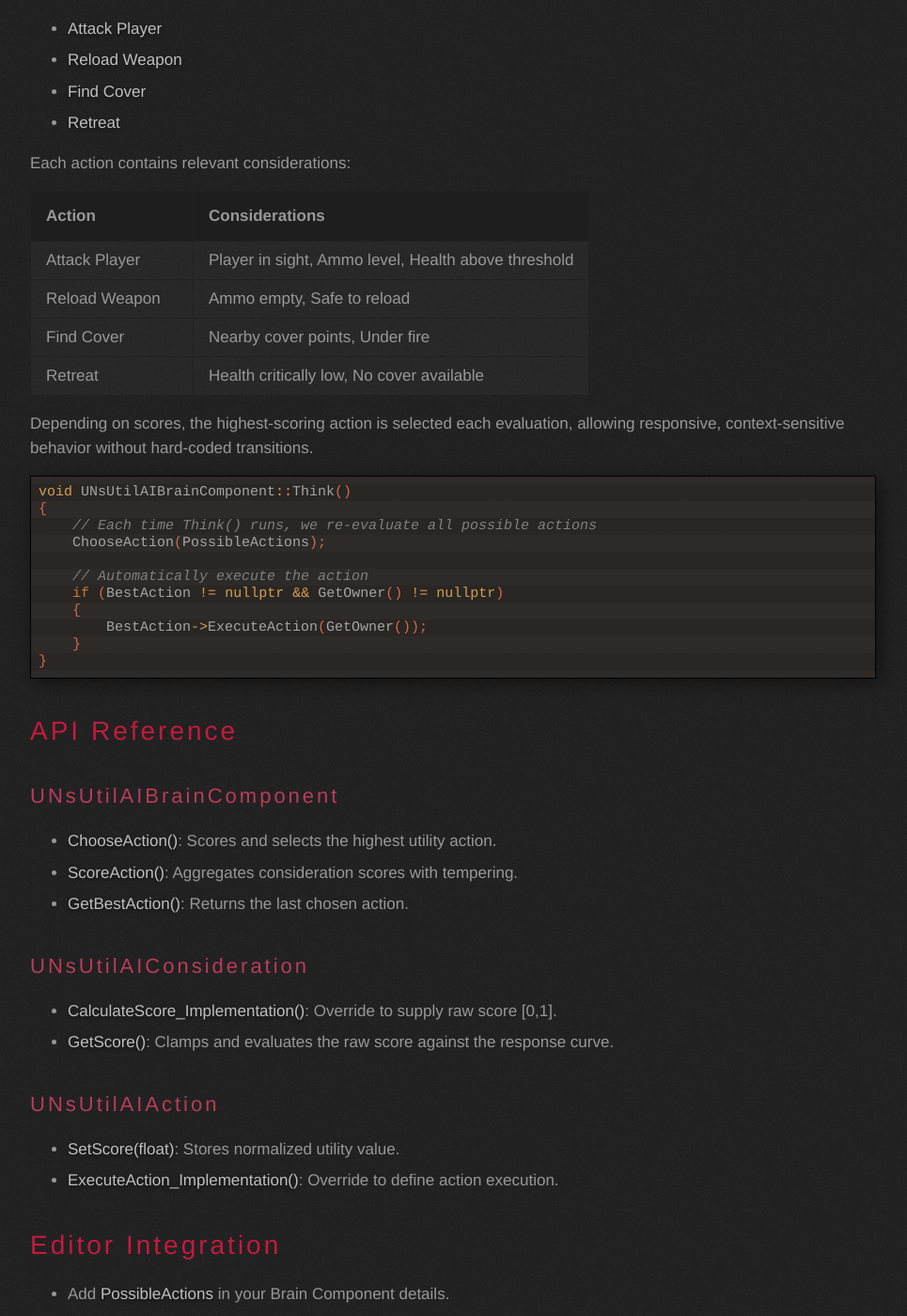
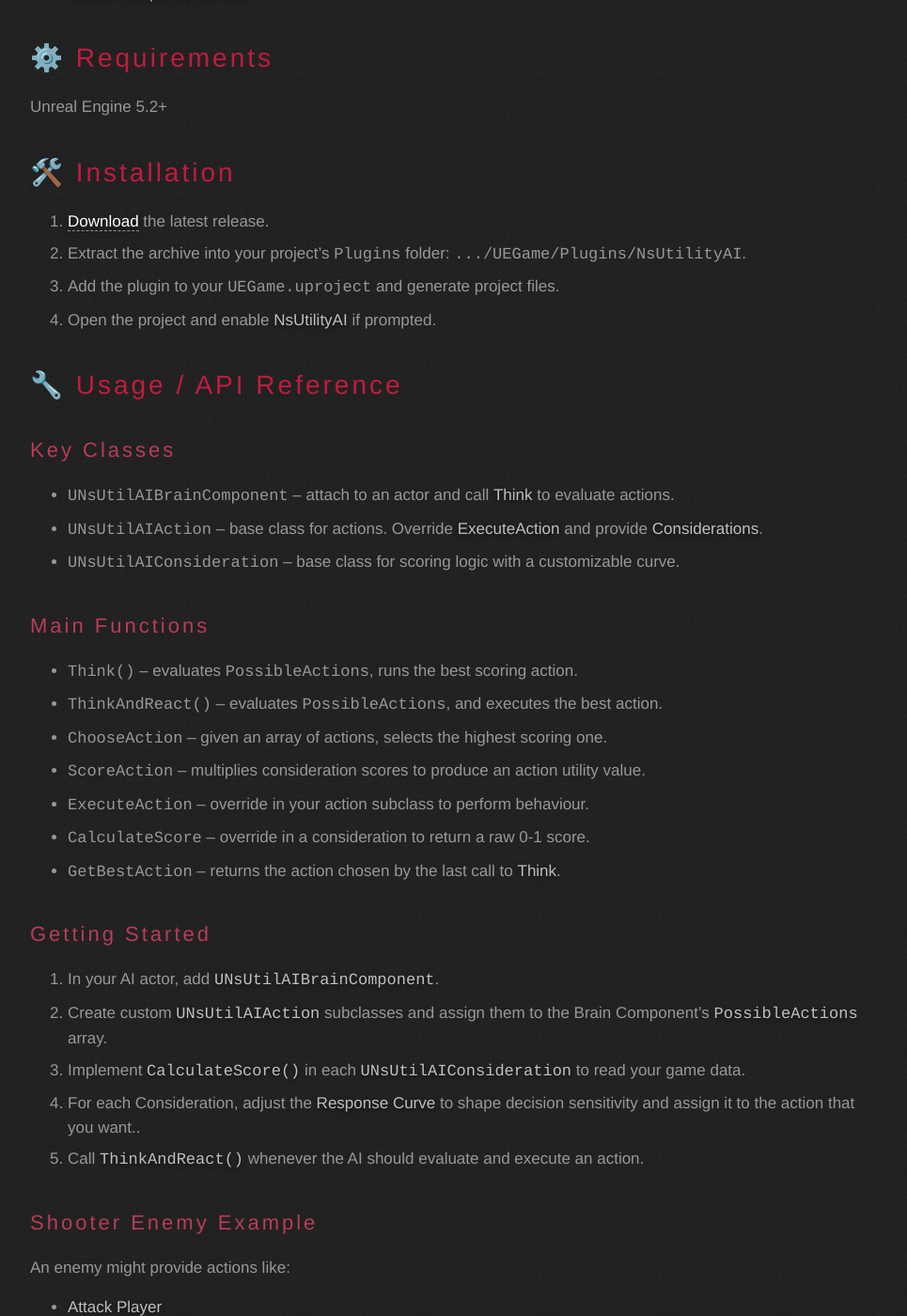
Before and after one commit to mykaadev/mykaadev.github.io, a Jekyll site: the page built from plugins/UtilityAI.md, in a window 1280 px wide and 1400 px high, scrolled down 1467 px. Shown: the whole window at 94% size, without its empty margins (158-1123 px from the left). Built offline with Jekyll 4.4.1, drawn with Linux system fonts in a browser that asks for light colours; some web fonts are replaced; some of the changed text lies outside the part shown.

Commit message:
UtilityAI

````diff
--- a/plugins.html
+++ b/plugins.html
@@ -89,7 +89,7 @@
                 <div class="card-container">
 
                     <a class="card" href="/plugins/UtilityAI">
-                        <div class="card-image" style="background-image: url(/resources/images/plugins/UtilityAI.png);"></div>
+                        <div class="card-image" style="background-image: url(https://raw.githubusercontent.com/mykaadev/NsUtilityAI/refs/heads/main/Resources/UtilityAIBanner.png);"></div>
                         <div class="card-content">
                             <p class="date">2025-06-13</p>
                             <hr/>
--- a/plugins/UtilityAI.md
+++ b/plugins/UtilityAI.md
@@ -1,94 +1,132 @@
 ---
 layout: plugin
 title: "Utility AI"
-thumbnail: "/resources/images/plugins/UtilityAI.png"
+thumbnail: "https://raw.githubusercontent.com/mykaadev/NsUtilityAI/refs/heads/main/Resources/UtilityAIBanner.png"
 short-description: "Dynamic decision-making"
-description: "Utility AI is a decision-making framework where each possible *Action* is evaluated by multiple *Considerations*."
+description: "A decision-making framework for Unreal Engine agents where every possible action is evaluated by a set of considerations. The resulting utility score selects which action to execute"
 ---
 
-## Overview
-
+## 👀 Summary
 Utility AI is a decision-making framework for Unreal Engine agents where each possible *Action* is evaluated by multiple *Considerations*, producing a utility score that determines the best action to execute.
 
 This approach enables smoother, more emergent behaviors compared to rigid Finite State Machines or tree-based architectures.
 
-## Features
+## ❓ What is Utility AI?
+Utility AI evaluates many potential actions and ranks them based on their desirability. Each action gathers scores from considerations (for example health, distance or ammo) and the highest score wins. This approach results in more nuanced behaviour than simple state machines or behaviour trees.
 
-* **Dynamic Scoring**: Evaluate actions at runtime using normalized, curve-mapped consideration scores.
-* **Designer-Friendly**: Tune weights and response curves directly in the Unreal Editor.
-* **Modular Architecture**: Extendable C++ base classes for custom actions and considerations.
+### When to use it
+- When your agent needs to consider multiple factors for decision making.
+- When you want dynamic behaviour without lengthy condition chains.
+- When prototyping quick AI logic in Blueprints.
 
-## Installation
+### Why is it good?
+- Scales easily as you add more considerations.
+- Designers can tweak curves to influence behaviour without coding.
+- Works entirely in C++ and Blueprints for flexibility.
 
-1. Clone or download the plugin into your project’s `Plugins/` folder.
-2. Open your Unreal project and enable **NsUtilityAI** in Plugins.
-3. Restart the editor.
+## 📦 Features
+- **Designer-Friendly**: Tune weights and response curves directly in the Unreal Editor.
+- **Modular Architecture**: Extendable C++ base classes for custom actions and considerations.
+- **Simple API** that can be extended to fit any project.
+- **Blueprint-ready components** for actions and considerations.
+- **Brain Component** to select and execute the best action.
+- **Custom response curves** for considerations.
 
-## Getting Started
+## ⚙️ Requirements
+Unreal Engine 5.2+
 
-1. In your AI Actor Blueprint or C++ class, add **`UNsUtilAIBrainComponent`**.
-2. Define your custom **`UNsUtilAIAction`** subclasses and assign them to the Brain Component’s **`PossibleActions`** array.
-3. Implement **`CalculateScore()`** in each **`UNsUtilAIConsideration`** subclass to sample your game-specific data.
-4. Call **`Think()`** from our brain component whenever you need the AI to evaluate and execute any given action.
+## 🛠️ Installation
+1. **[Download](https://github.com/mykaadev/NsUtilityAI/releases)** the latest release.
+2. Extract the archive into your project's `Plugins` folder: `.../UEGame/Plugins/NsUtilityAI`.
+3. Add the plugin to your `UEGame.uproject` and generate project files.
+4. Open the project and enable **NsUtilityAI** if prompted.
 
-## Usage Example
+## 🔧 Usage / API Reference
+### Key Classes
+- `UNsUtilAIBrainComponent` – attach to an actor and call **Think** to evaluate actions.
+- `UNsUtilAIAction` – base class for actions. Override **ExecuteAction** and provide **Considerations**.
+- `UNsUtilAIConsideration` – base class for scoring logic with a customizable curve.
 
-### Shooter Enemy
+### Main Functions
+- `Think()` – evaluates `PossibleActions`, runs the best scoring action.
+- `ThinkAndReact()` – evaluates `PossibleActions`, and executes the best action.
+- `ChooseAction` – given an array of actions, selects the highest scoring one.
+- `ScoreAction` – multiplies consideration scores to produce an action utility value.
+- `ExecuteAction` – override in your action subclass to perform behaviour.
+- `CalculateScore` – override in a consideration to return a raw 0‑1 score.
+- `GetBestAction` – returns the action chosen by the last call to **Think**.
 
-An enemy AI has four actions:
+### Getting Started
+1. In your AI actor, add **`UNsUtilAIBrainComponent`**.
+2. Create custom **`UNsUtilAIAction`** subclasses and assign them to the Brain Component’s **`PossibleActions`** array.
+3. Implement **`CalculateScore()`** in each **`UNsUtilAIConsideration`** to read your game data.
+4. For each Consideration, adjust the **Response Curve** to shape decision sensitivity and assign it to the action that you want..
+5. Call **`ThinkAndReact()`** whenever the AI should evaluate and execute an action.
+
+### Shooter Enemy Example
+
+An enemy might provide actions like:
 
 * **Attack Player**
 * **Reload Weapon**
 * **Find Cover**
 * **Retreat**
 
-Each action contains relevant considerations:
+Each action is scored by its considerations:
 
-| Action        | Considerations                                      |
-| ------------- | --------------------------------------------------- |
-| Attack Player | Player in sight, Ammo level, Health above threshold |
-| Reload Weapon | Ammo empty, Safe to reload                          |
-| Find Cover    | Nearby cover points, Under fire                     |
-| Retreat       | Health critically low, No cover available           |
+| Action | Considerations |
+| --- | --- |
+| Attack Player | Player in sight, Ammo amount, Health percentage |
+| Reload Weapon | Ammo amount, Safe to reload |
+| Find Cover | Nearby cover points, Under fire |
+| Retreat | Health critically low, No cover available |
 
-Depending on scores, the highest-scoring action is selected each evaluation, allowing responsive, context-sensitive behavior without hard-coded transitions.
+### C++ Example
 
 ```cpp
-void UNsUtilAIBrainComponent::Think()
+// Actor with brain component
+AMyBot::AMyBot()
 {
-    // Each time Think() runs, we re-evaluate all possible actions
-    ChooseAction(PossibleActions);
+    Brain = CreateDefaultSubobject<UNsUtilAIBrainComponent>(TEXT("Brain"));
+}
 
-    // Automatically execute the action
-    if (BestAction != nullptr && GetOwner() != nullptr)
+void AMyBot::BeginPlay()
+{
+    if (Brain != nullptr)
     {
-        BestAction->ExecuteAction(GetOwner());
+        Brain->ThinkAndReact(); // Chose the best action and execute it
     }
 }
+
+// Custom consideration
+UCLASS()
+class UHealthConsideration : public UNsUtilAIConsideration
+{
+    GENERATED_BODY()
+
+public:
+    virtual float CalculateScore_Implementation(AActor* InOwner) const override
+    {
+        if (const AMyBot* const Bot = Cast<AMyBot>(InOwner))
+        {
+            const float HealthScore = Bot->GetCurrentHealth() / Bot->GetMaxtHealth();
+            return HealthScore;
+        }
+    }
+};
+
+// Custom action
+UCLASS()
+class UAttackAction : public UNsUtilAIAction
+{
+    GENERATED_BODY()
+
+    virtual void ExecuteAction_Implementation(AActor* InActor) override
+    {
+        UE_LOG(LogTemp, Log, TEXT("Firing at player"));
+    }
+};
 ```
-
-## API Reference
-
-### UNsUtilAIBrainComponent
-
-* **ChooseAction()**: Scores and selects the highest utility action.
-* **ScoreAction()**: Aggregates consideration scores with tempering.
-* **GetBestAction()**: Returns the last chosen action.
-
-### UNsUtilAIConsideration
-
-* **CalculateScore_Implementation()**: Override to supply raw score [0,1].
-* **GetScore()**: Clamps and evaluates the raw score against the response curve.
-
-### UNsUtilAIAction
-
-* **SetScore(float)**: Stores normalized utility value.
-* **ExecuteAction_Implementation()**: Override to define action execution.
-
-## Editor Integration
-
-* Add **PossibleActions** in your Brain Component details.
-* For each Consideration, adjust the **Response Curve** to shape decision sensitivity.
 
 ## FAQ
 
````
